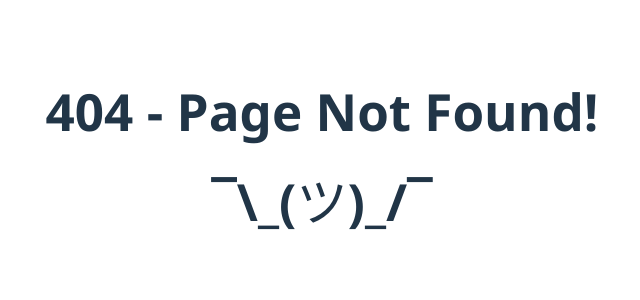
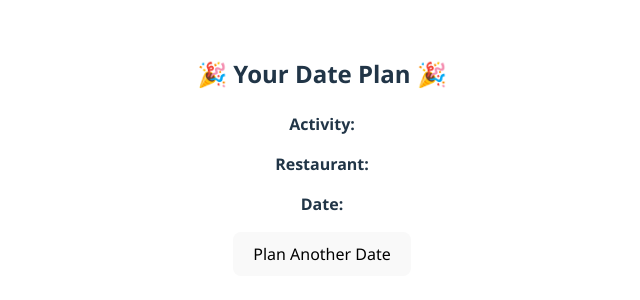
Before and after one commit to b3hold23/Valentine, a React (Vite) app: page /results in a window 1280 px wide. Before the commit this address had no page. Shown: the part 244-544 px from the top of the page, without its empty margins (318-958 px from the left). Built offline with nearby package versions, Linux system fonts and the light colour scheme.

Commit message:
completed site functions, need to complete styling

```diff
--- a/src/components/DateForm.jsx
+++ b/src/components/DateForm.jsx
@@ -1,79 +1,77 @@
 import { useState } from "react";
 import { DatePicker } from "react-date-picker";
+import { useNavigate } from "react-router-dom";
 
 import '../Calendar.css';
 import 'react-date-picker/dist/DatePicker.css';
 
+const DateNight = () => {
+    const [dateBtn, setDateBtn] = useState(false);
 
-const DateNight = () => {
-    const [dateBtn, startDateBtn] = useState(false);
-
-    const HandleClick = () => {
-        startDateBtn(!dateBtn);
+    const handleClick = () => {
+        setDateBtn(!dateBtn);
     };
 
     return (
         <div>
-         <button onClick={HandleClick}>
+            <button onClick={handleClick}>
                 {dateBtn ? "Close" : "❤️ Click here to start planning your date ❤️"}
             </button>
             {dateBtn && <MyForm />}
         </div>
     );
-}
+};
 
 export default DateNight;
 
 function MyForm() {
     const [date, setDate] = useState(new Date());
+    const navigate = useNavigate(); // Hook for navigation
+
     function handleSubmit(e) {
-      // Prevent the browser from reloading the page
         e.preventDefault();
 
-      // Read the form data
         const form = e.target;
         const formData = new FormData(form);
 
-      // // Or you can work with it as a plain object:
-      // const formJson = Object.fromEntries(formData.entries());
-      // console.log(formJson);
-      // alert(JSON.stringify(formJson));
+        const query = formData.get("query");
         const query3 = formData.get("query3");
-      const query = formData.get("query");
-      alert(`You chose: ${query} and ${query3} on ${date.toISOString()}`);
 
-
+        // Navigate to results page with selected options
+        navigate("/results", {
+            state: {
+                activity: query,
+                restaurant: query3,
+                date: date.toDateString(),
+            },
+        });
     }
 
     return (
-      <form  onSubmit={handleSubmit}>
+        <div>
+            <form onSubmit={handleSubmit}>
                 <div>
                     <hr />
-        <header>
-          What would you like to do?
-        </header>
-          <label><input type="radio" name="query" value="Movies"/> Movies </label>
-          <label><input type="radio" name="query" value="Aquarium"/> Aquarium </label>
+                    <header>What would you like to do?</header>
+                    <label><input type="radio" name="query" value="Movies" required /> Movies </label>
+                    <label><input type="radio" name="query" value="Aquarium" /> Aquarium </label>
                     <label><input type="radio" name="query" value="The Leonardo" /> The Leonardo </label>
                     <label><input type="radio" name="query" value="Zoo" /> The Zoo </label>
+
                     <hr />
-        <header>
-            Pick a restaurant:
-        </header>
-          <label><input type="radio" name="query3" value="K-pop Fries" /> K-pop Fries </label>
-          <label><input type="radio" name="query3" value="Olive Garden"  /> Olive Garden </label>
+                    <header>Pick a restaurant:</header>
+                    <label><input type="radio" name="query3" value="K-pop Fries" required /> K-pop Fries </label>
+                    <label><input type="radio" name="query3" value="Olive Garden" /> Olive Garden </label>
                     <label><input type="radio" name="query3" value="Ramen" /> Ramen </label>
+
                     <hr />
-            <header>
-            Pick a day:
-            </header>
-                <DatePicker
-                onChange={setDate}
-                value={date}
-            />
+                    <header>Pick a day:</header>
+                    <DatePicker onChange={setDate} value={date} />
+
                     <hr />
                     <button type="submit">Submit form</button>
                 </div>
             </form>
+        </div>
     );
 }
--- a/src/main.jsx
+++ b/src/main.jsx
@@ -6,6 +6,7 @@ import App from './App.jsx';
 import ErrorPage from './pages/Error.jsx';
 import Valentines from './pages/Valentines.jsx';
 import Date from './pages/Date.jsx';
+import Results from './pages/Results.jsx';
 
 const router = createBrowserRouter([
   {
@@ -21,6 +22,10 @@ const router = createBrowserRouter([
         path: 'date',
         element: <Date />,
       },
+      {
+        path: 'results',
+        element: <Results />,
+      },
     ]
   }
 ]);
--- /dev/null
+++ b/src/pages/Results.jsx
@@ -0,0 +1,19 @@
+import { useLocation, useNavigate } from "react-router-dom";
+
+const ResultsPage = () => {
+    const location = useLocation();
+    const navigate = useNavigate();
+    const { activity, restaurant, date } = location.state || {};
+
+    return (
+        <div style={{ textAlign: "center", marginTop: "20px" }}>
+            <h2>🎉 Your Date Plan 🎉</h2>
+            <p><strong>Activity:</strong> {activity}</p>
+            <p><strong>Restaurant:</strong> {restaurant}</p>
+            <p><strong>Date:</strong> {date}</p>
+            <button onClick={() => navigate("/")}>Plan Another Date</button>
+        </div>
+    );
+};
+
+export default ResultsPage;
```
Lines whose indentation alone changed are shown as unchanged.
